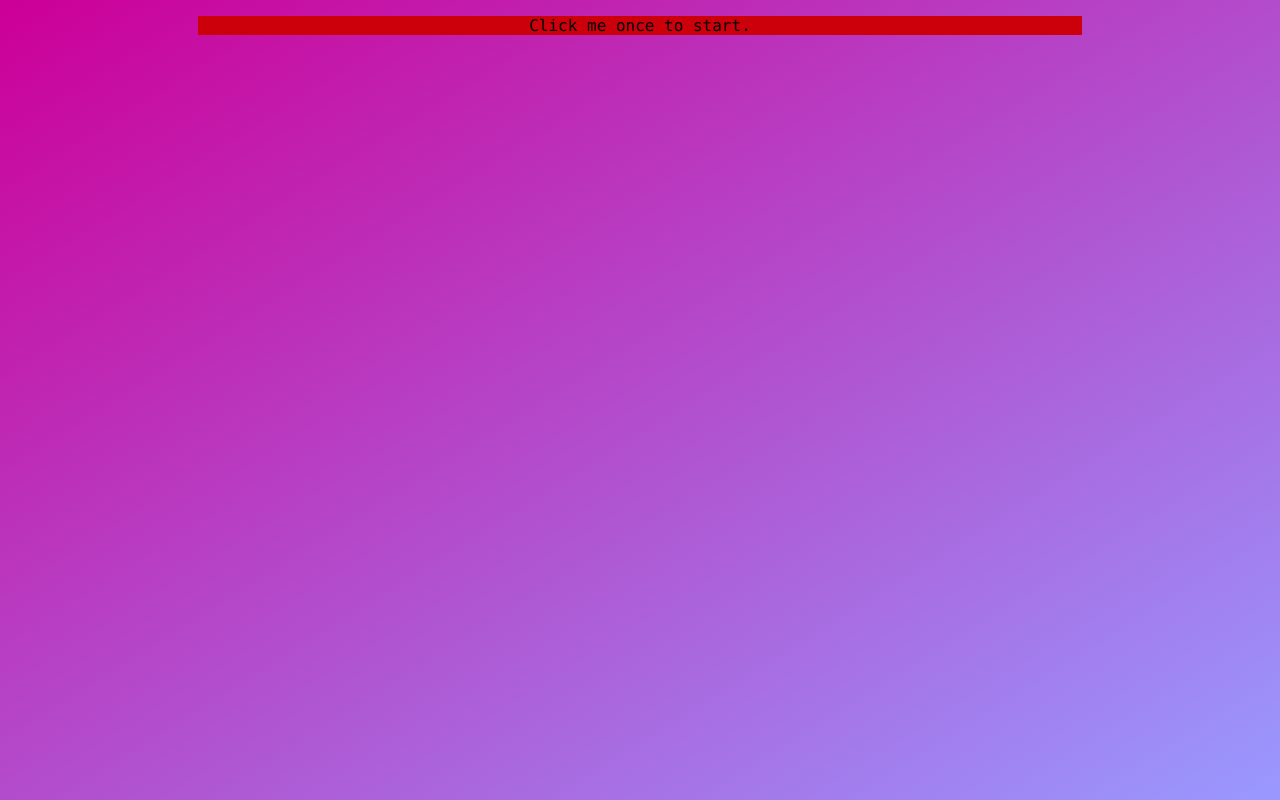
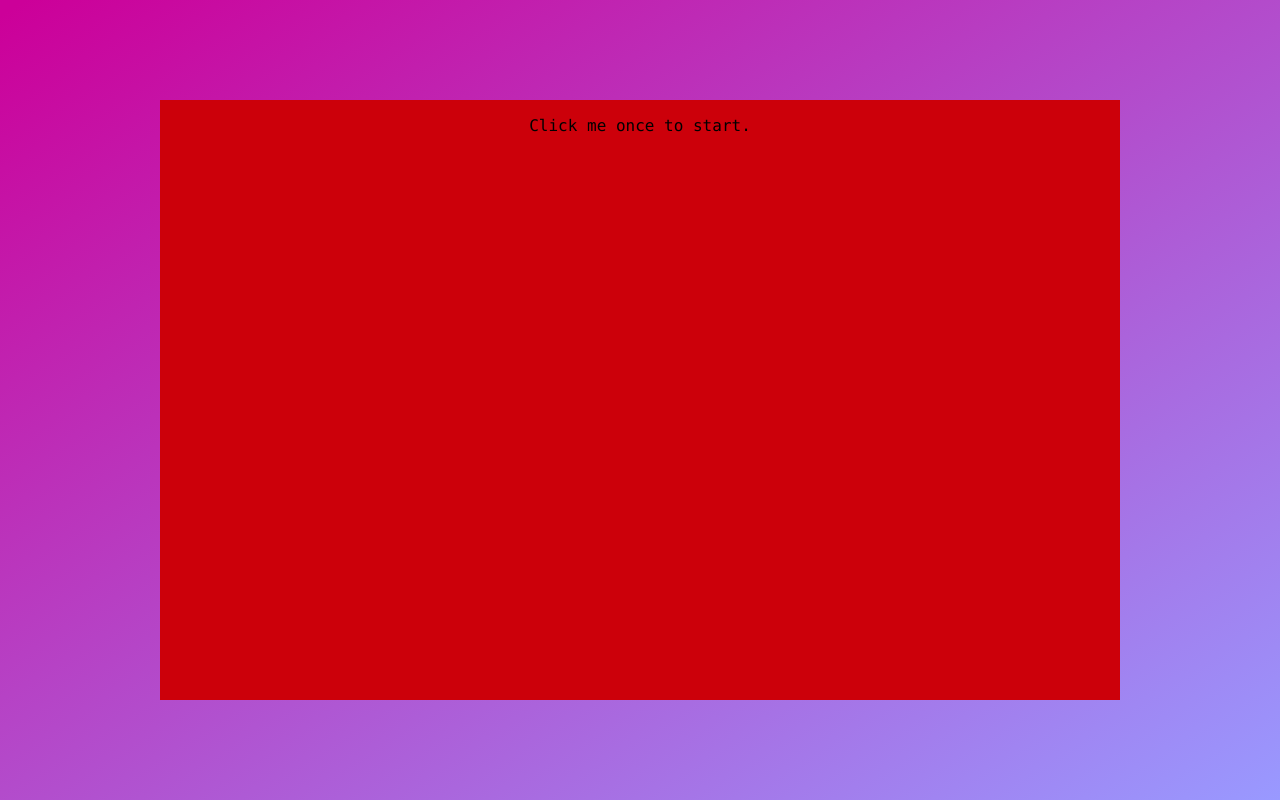
Before and after one commit to Minetest-j45/reaction_speed, a plain HTML site: page index.html in a window 1280 px wide. Drawn offline with Linux system fonts and the light colour scheme.

Commit message:
attempt at making div fill space on gh pages

```diff
--- a/base.css
+++ b/base.css
@@ -4,10 +4,14 @@ body {
 	background-repeat: no-repeat;
 	background-attachment: fixed;
 	font-family: 'Lucida Console', "Courier New", monospace;
+    overflow: hidden;
 }
 
 #speed {
-    height : 70%;
-    width : 70%;
-    background-color : #cc000a;
+    position: absolute;
+    height:75%;
+    width:75%;
+    left: 12.5%;
+    top: 12.5%;
+    background-color: #cc000a;
 }
```
